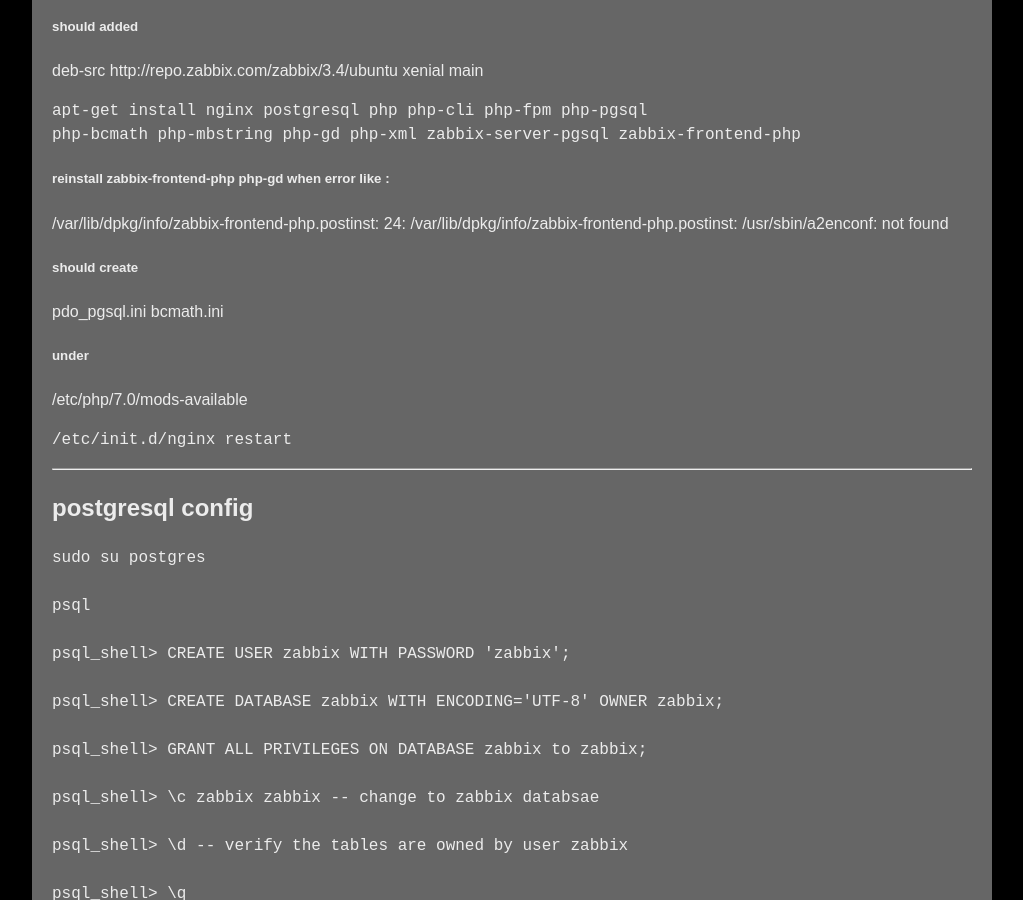
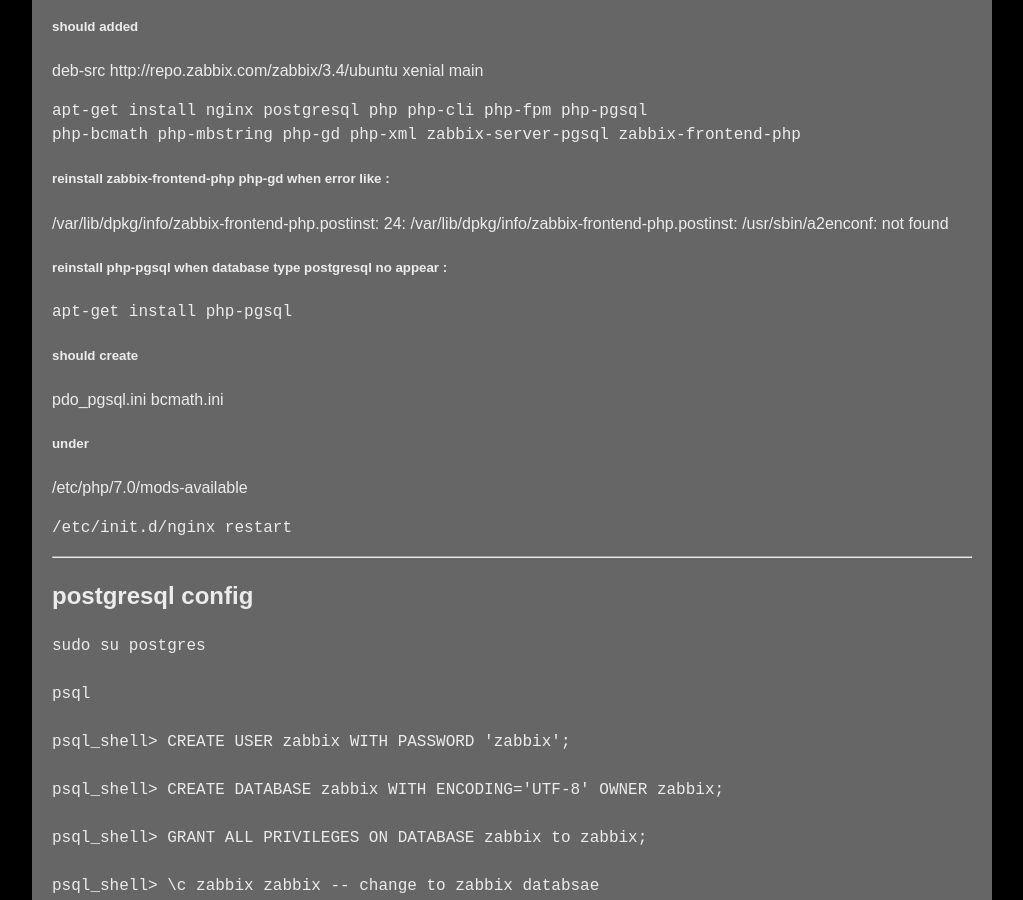
Before and after one commit to lumiere000/blog, a Jekyll site: the page built from _posts/2017-10-24-zabbix.md, in a window 1280 px wide and 900 px high, scrolled down 616 px. Shown: the whole window, without its empty margins (128-1151 px from the left). Built offline with Jekyll 4.4.1, drawn with Linux system fonts in a browser that asks for light colours; nearby versions of some CDN libraries.

Commit message:
Update 2017-10-24-zabbix.md

````diff
--- a/_posts/2017-10-24-zabbix.md
+++ b/_posts/2017-10-24-zabbix.md
@@ -27,7 +27,10 @@
 ```
 ##### reinstall zabbix-frontend-php php-gd when error like :
 /var/lib/dpkg/info/zabbix-frontend-php.postinst: 24: /var/lib/dpkg/info/zabbix-frontend-php.postinst: /usr/sbin/a2enconf: not found
-
+##### reinstall php-pgsql when database type postgresql no appear :
+```markdown
+apt-get install php-pgsql
+```
 ##### should create
 pdo_pgsql.ini bcmath.ini
 ##### under
````
